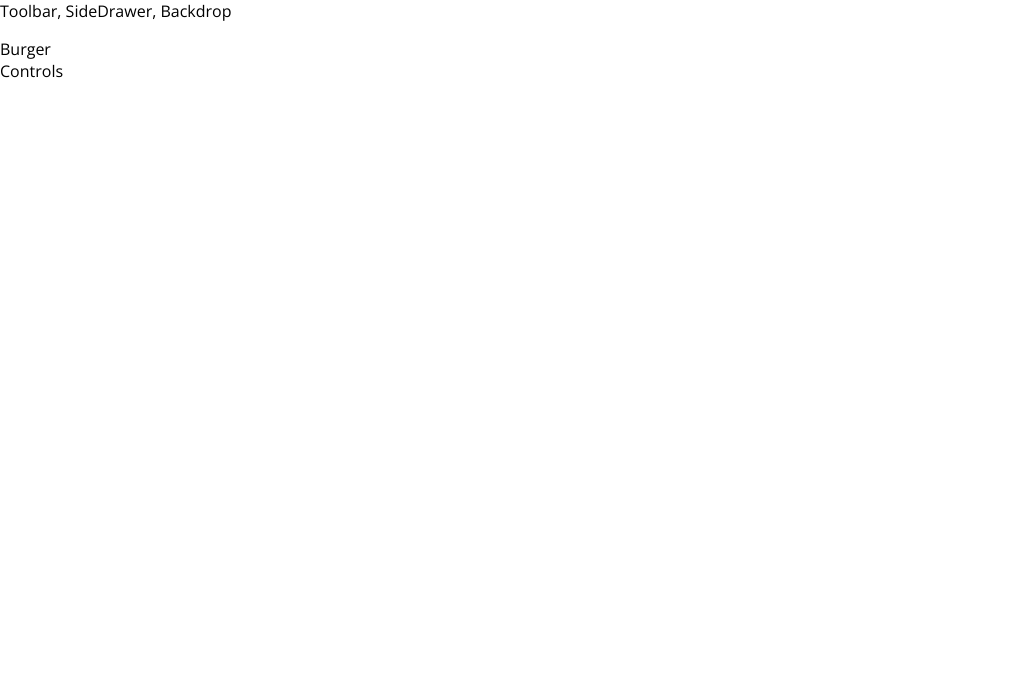
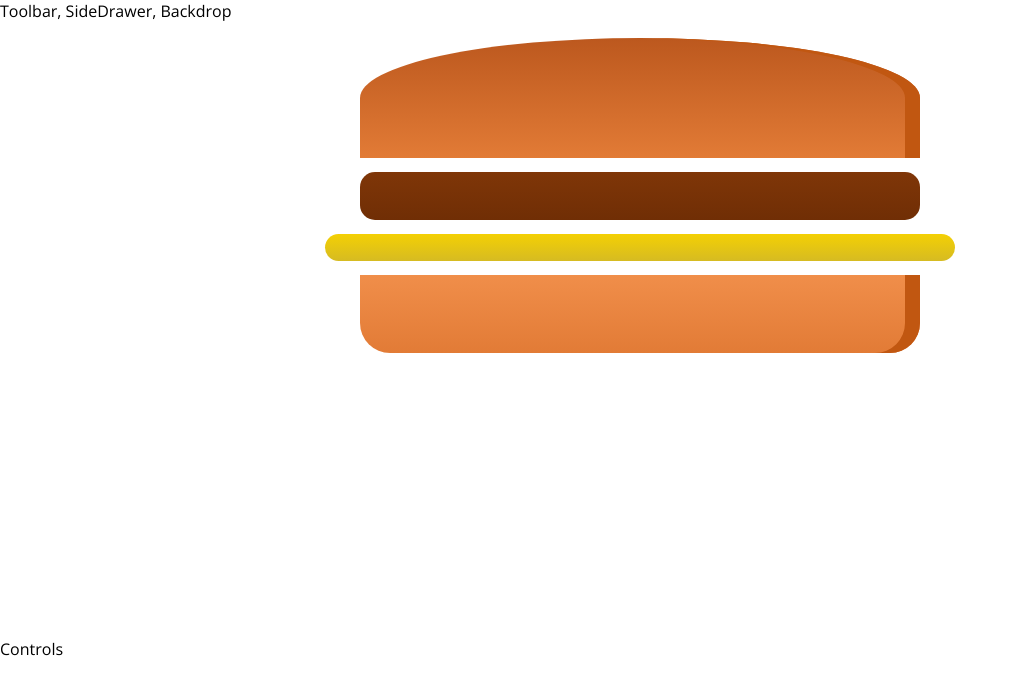
Before and after one commit to sb1989/react-burger, a React app: page / in a window 1280 px wide. Shown: the top 694 px of the page, without its empty margins (0-1018 px from the left). Built offline with nearby package versions, Linux system fonts and the light colour scheme.

Commit message:
static burger ingredients

```diff
--- /dev/null
+++ b/src/components/Burger/Burger.css
@@ -0,0 +1,29 @@
+.Burger{
+    width: 100%;
+    height:250px;
+    margin: auto;
+    text-align: center;
+    font-weight: bold;
+    font-weight: 1.2rem;
+}
+
+@media (min-width: 500px) and (min-height: 400px) {
+    .Burger {
+        width: 350px;
+        height: 300px;
+    }
+}
+
+@media (min-width: 500px) and (min-height: 401px) {
+    .Burger {
+        width: 450px;
+        height: 400px;
+    }
+}
+
+@media (min-width: 1000px) and (min-height: 700px) {
+    .Burger {
+        width: 700px;
+        height: 600px;
+    }
+}
--- a/src/components/Burger/Burger.js
+++ b/src/components/Burger/Burger.js
@@ -0,0 +1,15 @@
+import React from 'react'
+import BurgerIngredient from './BurgerIngredient/BurgerIngredient'
+import classes from './Burger.css'
+const burger = (props) =>{
+    return(
+        <div className={classes.Burger}>
+            <BurgerIngredient type={'bread-top'}/>
+            <BurgerIngredient type={'meat'}/>
+            <BurgerIngredient type={'cheese'}/>
+            <BurgerIngredient type={'bread-bottom'}/>
+        </div>
+    )
+}
+
+export default burger
--- a/src/components/Burger/BurgerIngredient/BurgerIngredient.js
+++ b/src/components/Burger/BurgerIngredient/BurgerIngredient.js
@@ -1,7 +1,7 @@
 import React, {Component} from 'react'
 import classes from './BurgerIngredient.css'
 import PropTypes from 'prop-types'
-class burgerIngredient extends Compoent{
+class burgerIngredient extends Component{
     render(){
         let ingredient = null
         switch(this.props.type){
--- a/src/containers/BurgerBuilder/BurgerBuilder.js
+++ b/src/containers/BurgerBuilder/BurgerBuilder.js
@@ -1,10 +1,11 @@
 import React, {Component} from 'react'
 import Auxiliary from '../../hoc/Auxiliary'
+import Burger from '../../components/Burger/Burger'
 class BurgerBuilder extends Component{
     render(){
         return (
             <Auxiliary>
-                <div>Burger</div>
+                <Burger/>
                 <div>Controls</div>
             </Auxiliary>
         )
```
